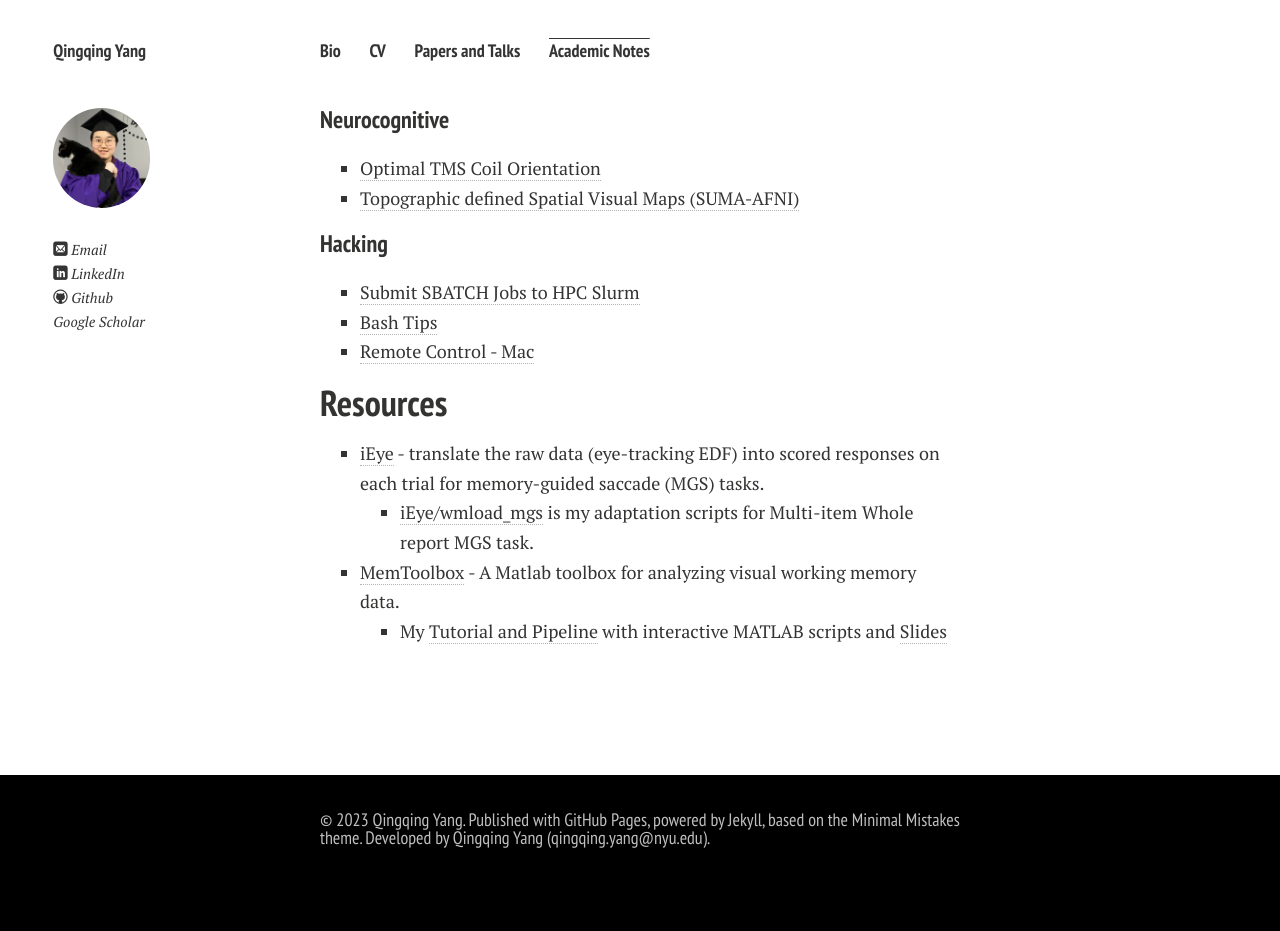
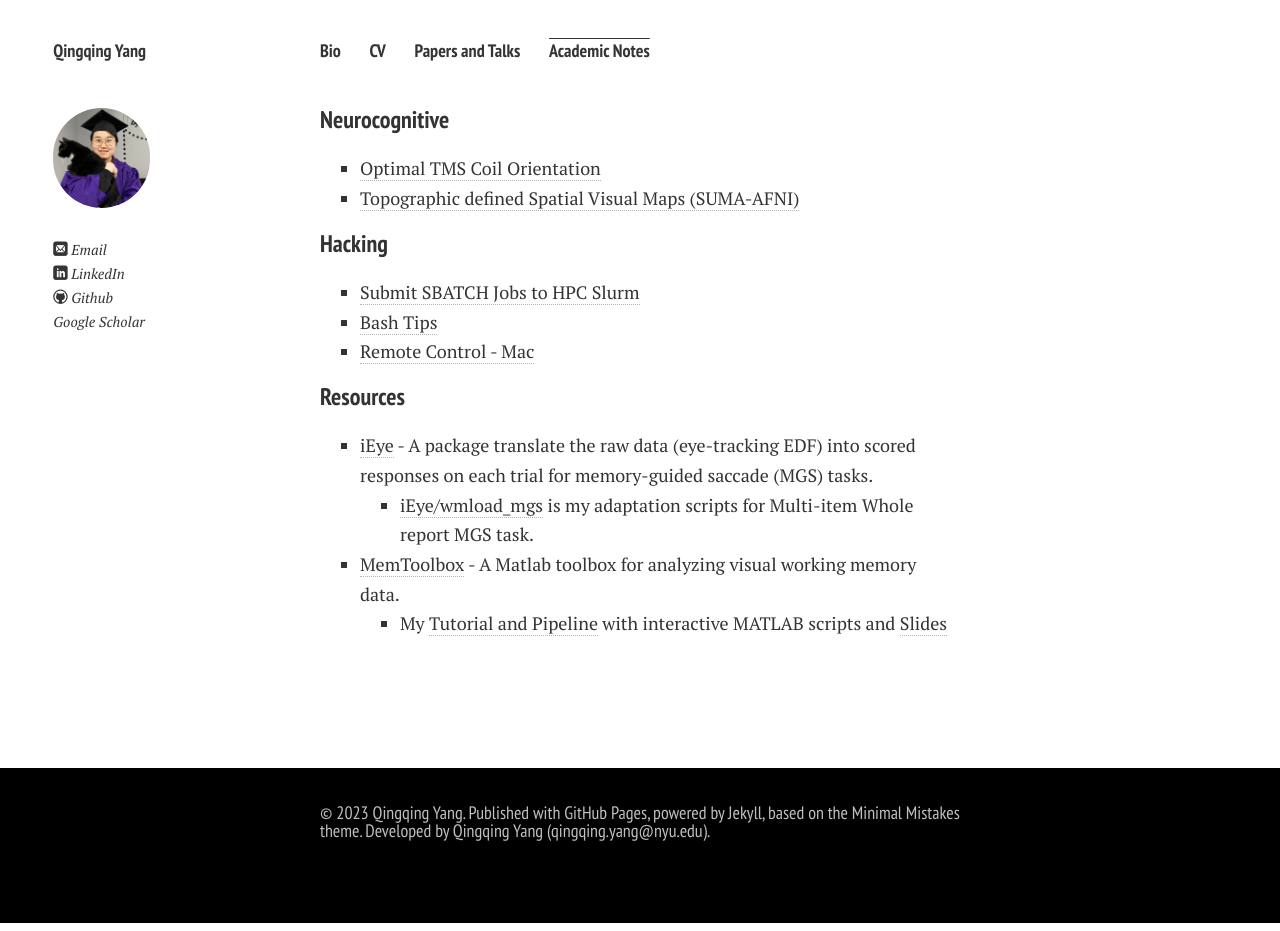
Before and after one commit to Qingqing-Yang-177/Qingqing-Yang-177.github.io, a Jekyll site: the page built from blogs.md, in a window 1280 px wide. Built offline with Jekyll 4.4.1, drawn with Linux system fonts in a browser that asks for light colours; nearby versions of some CDN libraries; comment, search, counter and statistics services are not loaded; a style sheet for code colours, icons or effects is not loaded.

Commit message:
Update blogs.md

```diff
--- a/blogs.md
+++ b/blogs.md
@@ -15,9 +15,9 @@ title: blogs
 - [Bash Tips](https://classic-comb-130.notion.site/ssh-Issues-baa2e0ac79a54d108c5ace253c709eca?pvs=4)
 - [Remote Control - Mac](https://classic-comb-130.notion.site/Remote-Control-Mac-02d1741e3bc74ca69758ba912a1a3ad9?pvs=4)
 
-## Resources
+### Resources
 
-- [iEye](https://wemackey.github.io/iEye/) - translate the raw data (eye-tracking EDF) into scored responses on each trial for memory-guided saccade (MGS) tasks.
+- [iEye](https://wemackey.github.io/iEye/) - A package translate the raw data (eye-tracking EDF) into scored responses on each trial for memory-guided saccade (MGS) tasks.
   - [iEye/wmload_mgs](https://github.com/Qingqing-Yang-177/iEye_qy-WMLoads/tree/iEye_ts/) is my adaptation scripts for Multi-item Whole report MGS task.
 - [MemToolbox](https://github.com/visionlab/MemToolbox) - A Matlab toolbox for analyzing visual working memory data.
   - My [Tutorial and Pipeline](https://github.com/Qingqing-Yang-177/MemToolbox_Tutorial-Pipeline/tree/master) with interactive MATLAB scripts and [Slides](https://github.com/Qingqing-Yang-177/MemToolbox_Tutorial-Pipeline/blob/master/tutorial_slides.pdf)
```
